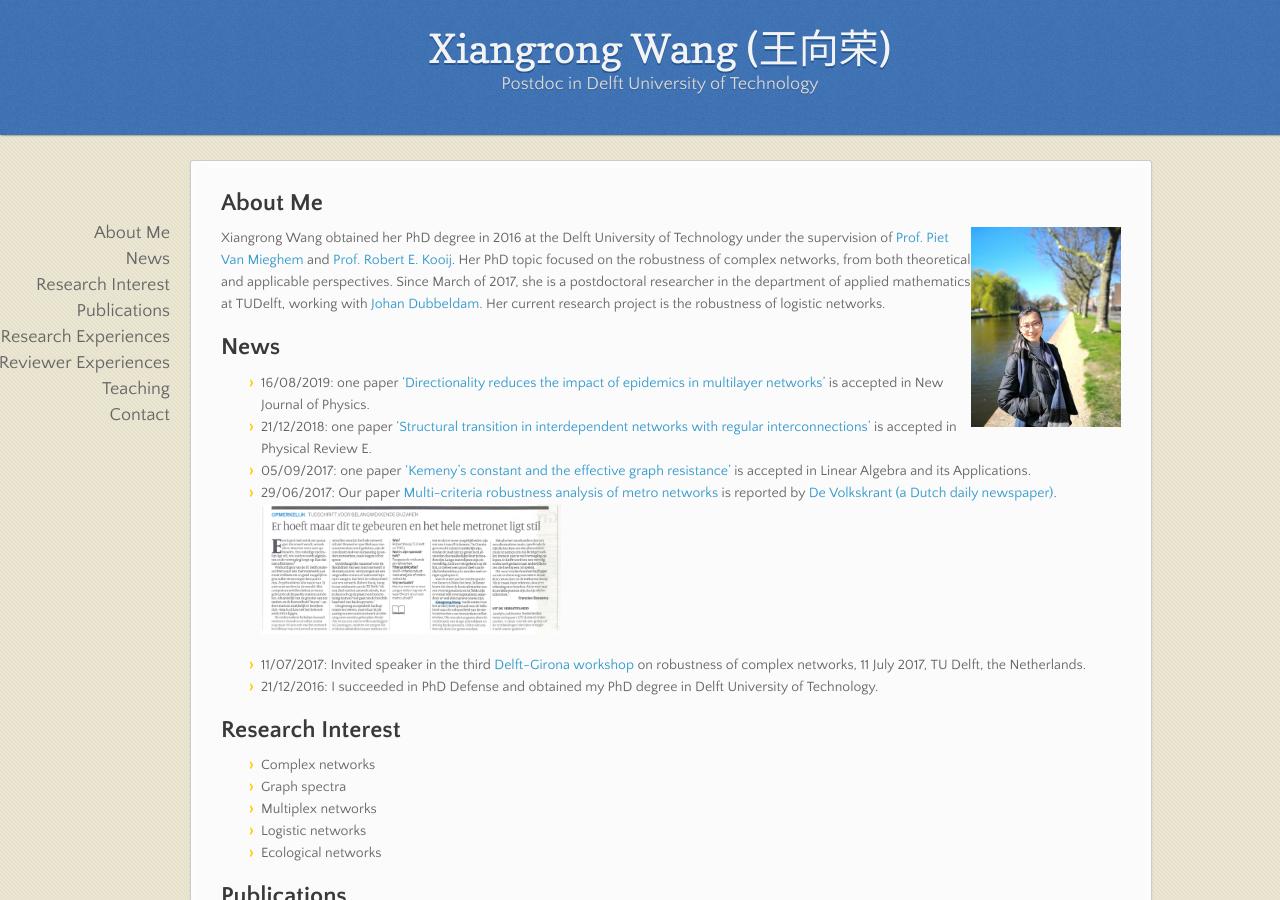
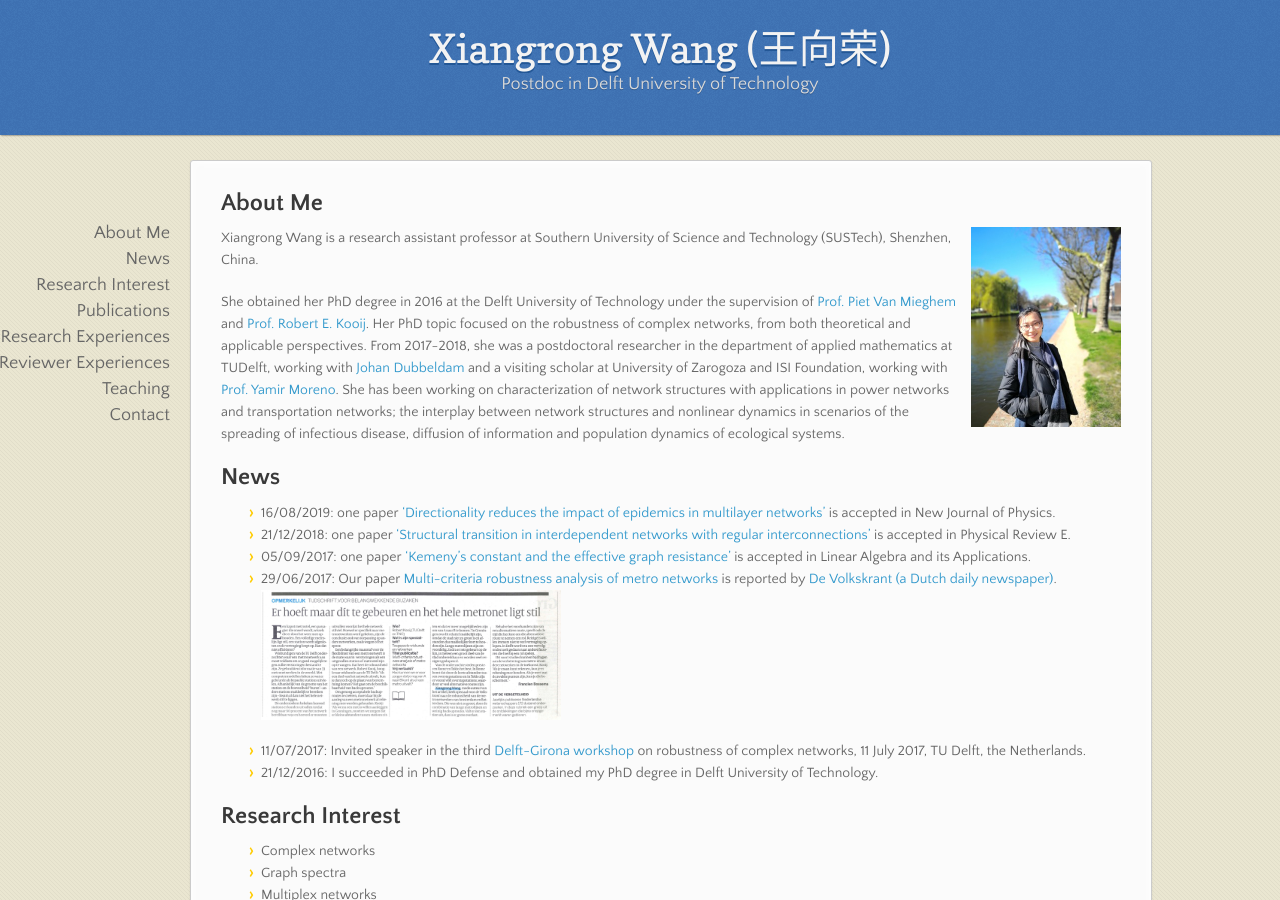
Before and after one commit to xiangrongwang/xiangrongwang.github.io, a Jekyll site: the page built from index.md, in a window 1280 px wide and 900 px high. Built offline with Jekyll 4.4.1, drawn with Linux system fonts in a browser that asks for light colours; nearby versions of some CDN libraries; our own code applies the rules of GitHub Pages for plain Markdown files.

Commit message:
Update index.md

```diff
--- a/index.md
+++ b/index.md
@@ -1,8 +1,10 @@
 ## About Me
 
 <img align="right" width='150' src="xiangrong.jpeg">
-Xiangrong Wang obtained her PhD degree in 2016 at the Delft University of Technology under the supervision of [Prof. Piet Van Mieghem](https://www.nas.ewi.tudelft.nl/people/Piet/) and [Prof. Robert E. Kooij](https://www.nas.ewi.tudelft.nl/people/Rob/).
-Her PhD topic focused on the robustness of complex networks,  from both theoretical and applicable perspectives. Since March of 2017, she is a postdoctoral researcher in the department of applied mathematics at TUDelft, working with [Johan Dubbeldam](http://ta.twi.tudelft.nl/dv/users/dubbel/).  Her current research project is the robustness of logistic networks.
+Xiangrong Wang is a research assistant professor at Southern University of Science and Technology (SUSTech), Shenzhen, China.
+
+She obtained her PhD degree in 2016 at the Delft University of Technology under the supervision of [Prof. Piet Van Mieghem](https://www.nas.ewi.tudelft.nl/people/Piet/) and [Prof. Robert E. Kooij](https://www.nas.ewi.tudelft.nl/people/Rob/).
+Her PhD topic focused on the robustness of complex networks,  from both theoretical and applicable perspectives. From 2017-2018, she was a postdoctoral researcher in the department of applied mathematics at TUDelft, working with [Johan Dubbeldam](http://ta.twi.tudelft.nl/dv/users/dubbel/) and a visiting scholar at University of Zarogoza and ISI Foundation, working with [Prof. Yamir Moreno](http://cosnet.bifi.es/people/yamir-moreno/). She has been working on characterization of network structures with applications in power networks and transportation networks; the interplay between network structures and nonlinear dynamics in scenarios of the spreading of infectious disease, diffusion of information and population dynamics of ecological systems.
 
 
 ## News
```
